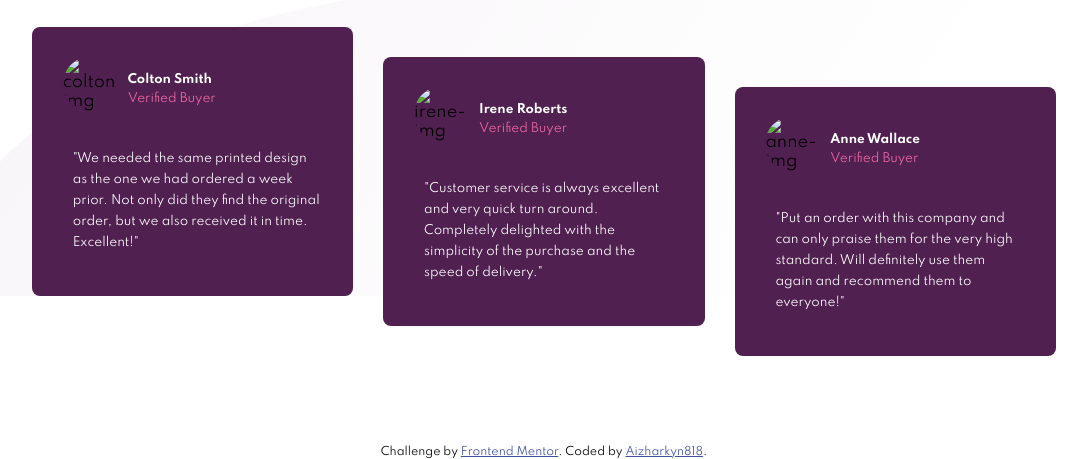
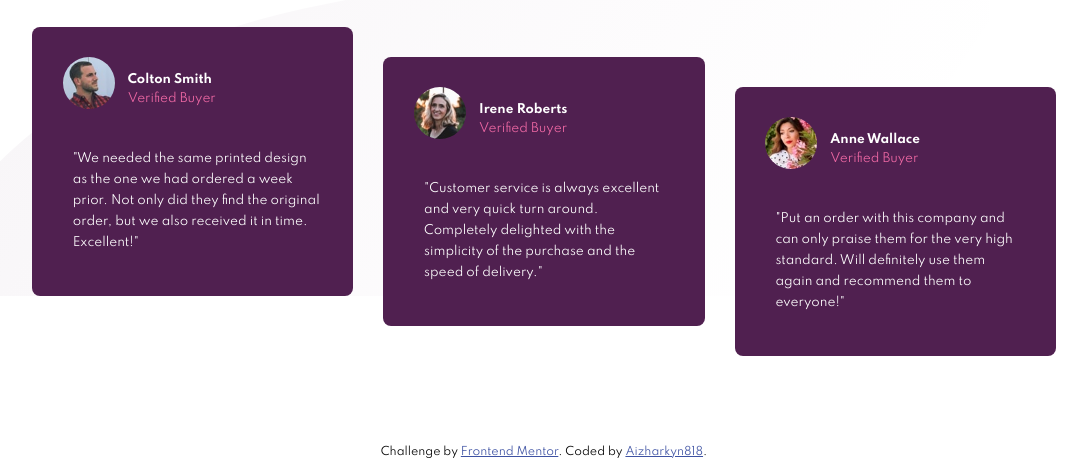
Before and after one commit to aizharkyn818/social-proof-section, a plain HTML site: page index.html in a window 1280 px wide. Shown: the part 377-836 px from the top of the page, without its empty margins (96-1183 px from the left). Drawn offline with Linux system fonts and the light colour scheme; files whose address does not match are found by name.

Commit message:
Update index.html

```diff
--- a/index.html
+++ b/index.html
@@ -6,7 +6,7 @@
   <meta name="viewport" content="width=device-width, initial-scale=1.0" />
   <!-- displays site properly based on user's device -->
 
-  <link rel="icon" type="image/png" sizes="32x32" href="./images/favicon-32x32.png" />
+  <link rel="icon" type="image/png" sizes="32x32" href="favicon-32x32.png" />
 
   <title>Frontend Mentor | Social proof section</title>
   <link rel="stylesheet" href="styles.css">
@@ -50,7 +50,7 @@
     </section>
     <section id="bottom-section">
       <div class="first-testimonial">
-        <img src="images/image-colton.jpg" alt="colton-img">
+        <img src="image-colton.jpg" alt="colton-img">
         <h4 id="name">Colton Smith</h4>
         <p class="verified">Verified Buyer</p>
         <p class="testimonial">"We needed the same printed design as the one we had ordered a week prior.
@@ -58,14 +58,14 @@
           Excellent!"</p>
       </div>
       <div class="second-testimonial">
-        <img src="images/image-irene.jpg" alt="irene-img">
+        <img src="image-irene.jpg" alt="irene-img">
         <h4 id="name">Irene Roberts</h4>
         <p class="verified">Verified Buyer</p>
         <p class="testimonial">"Customer service is always excellent and very quick turn around. Completely
           delighted with the simplicity of the purchase and the speed of delivery."</p>
       </div>
       <div class="third-testimonial">
-        <img src="images/image-anne.jpg" alt="anne-img">
+        <img src="image-anne.jpg" alt="anne-img">
         <h4 id="name"> Anne Wallace</h4>
         <p class="verified">Verified Buyer</p>
         <p class="testimonial">"Put an order with this company and can only praise them for the very high
```
